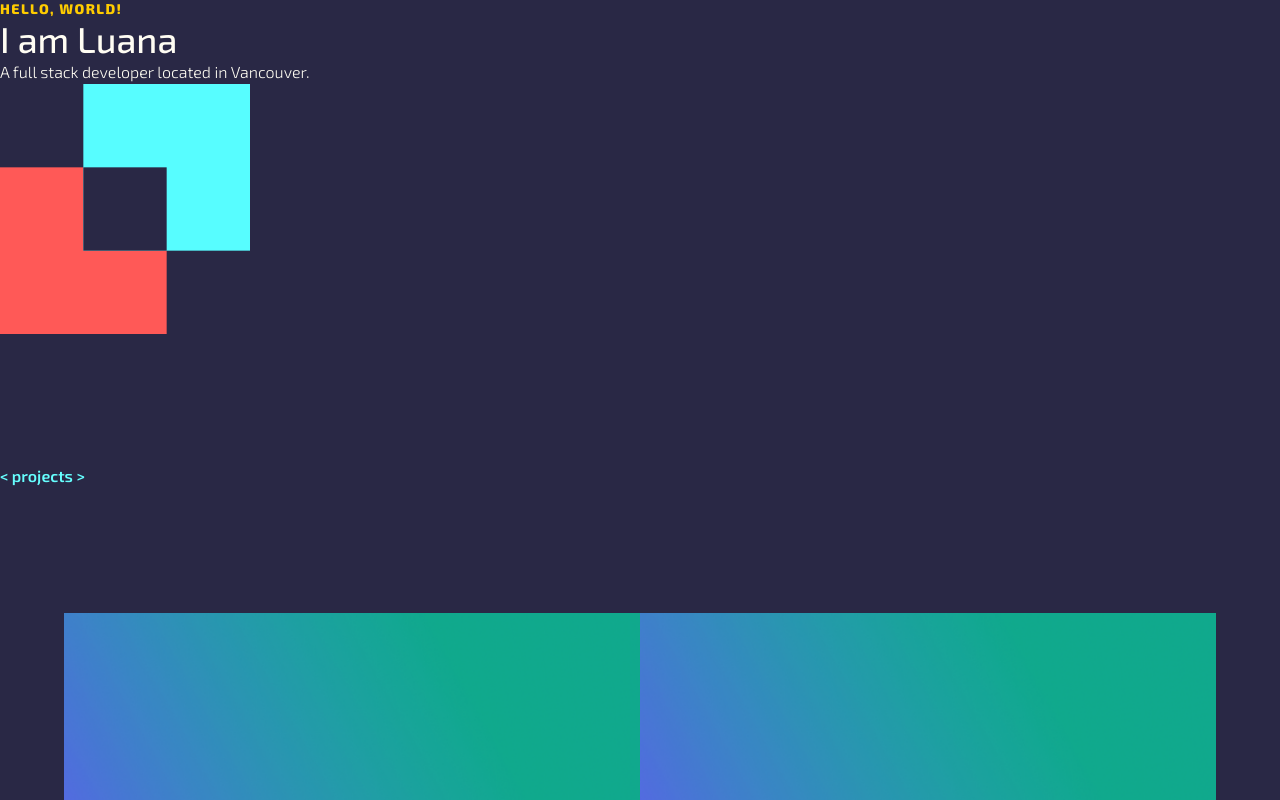
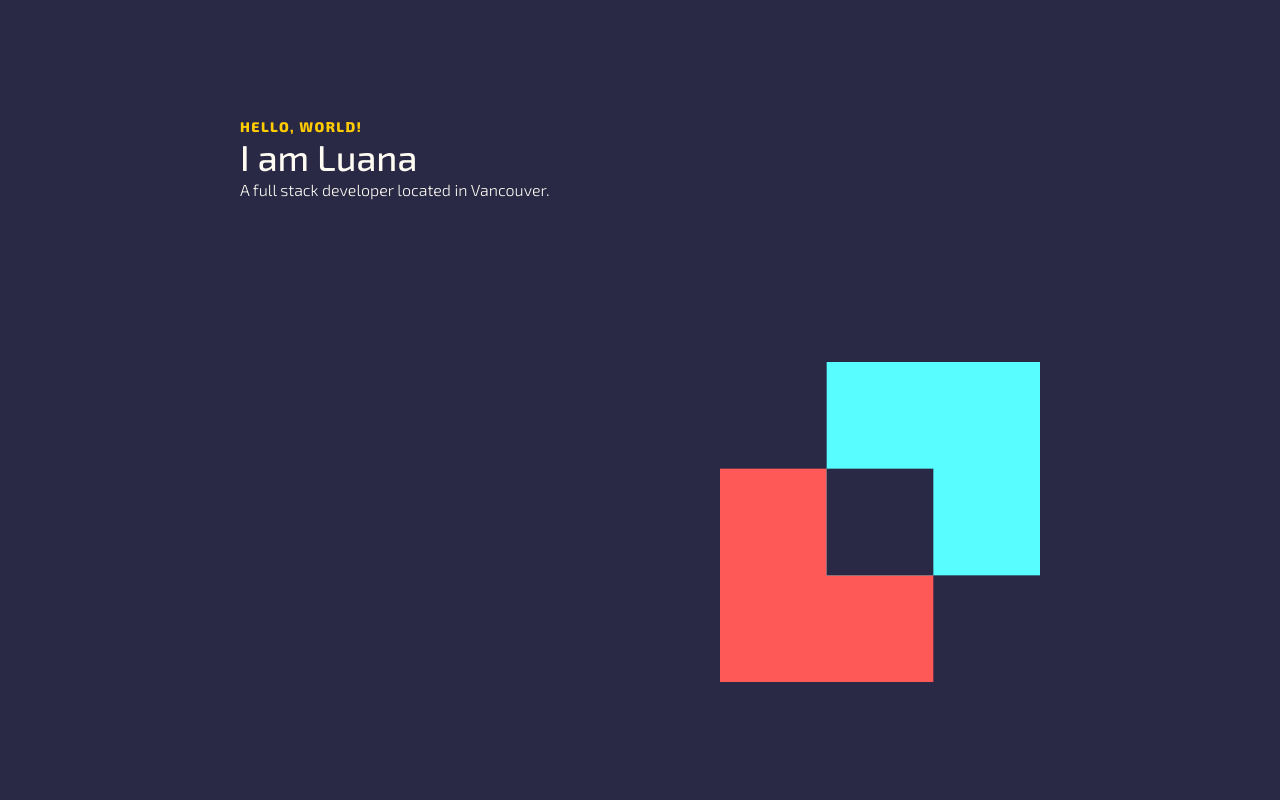
Before and after one commit to luanateixeira148/portfolio, a React (Create React App) app: page / in a window 1280 px wide. Shown: the top 800 px of the page. Built offline with nearby package versions, Linux system fonts and the light colour scheme.

Commit message:
style main comp for tablet and desktop

```diff
--- a/src/components/Home.js
+++ b/src/components/Home.js
@@ -1,5 +1,4 @@
 import "./home.scss";
-import Header from "./Header";
 import logo from "../assets/logo.svg";
 
 function Home () {
--- a/src/components/home.scss
+++ b/src/components/home.scss
@@ -10,13 +10,12 @@
 
     main {
       height: 100vh;
-      width: 100vw;
       padding: 10%;
       @include flexCenter(column);
 
       .intro {
         width: 100%;
-        margin: 0 0 20% 0;
+        margin: 10% 0 20% 0;
       }
 
       .illustration {
@@ -29,8 +28,69 @@
         .logo {
           width: 60%;
         }
-
       }
     }
   }
 }
+
+@media (min-width: $tablet-width) and (max-width: ($desktop-width - 1)) {
+
+  .home {
+    background-color: $dark-purple;
+    height: 100vh;
+
+    main {
+      height: 100vh;
+      padding: 10%;
+      @include flexCenter(column);
+
+      .intro {
+        width: 100%;
+        margin: 10% 0 20% 0;
+      }
+
+      .illustration {
+
+        display: flex;
+        justify-content: flex-end;
+        width: 100%;
+        margin: 10% 0;
+
+        .logo {
+          width: 40%;
+        }
+      }
+    }
+  }
+}
+
+@media (min-width: $desktop-width) {
+
+  .home {
+    background-color: $dark-purple;
+    height: 100vh;
+    @include flexCenter(column);
+
+    main {
+      height: 100vh;
+      width: 800px;
+      @include flexCenter(column);
+
+      .intro {
+        width: 100%;
+        margin-bottom: 20%;
+      }
+
+      .illustration {
+
+        display: flex;
+        justify-content: flex-end;
+        width: 100%;
+
+        .logo {
+          width: 40%;
+        }
+      }
+    }
+  }
+}
--- a/src/sassStyles/_variables.scss
+++ b/src/sassStyles/_variables.scss
@@ -16,6 +16,6 @@ $off-white: #FFFDF3;
  * Break-points
  */
 
- $mobile-width: 767px;
- $tablet-width: 768px;
- $desktop-width: 1024px;
+$mobile-width: 767px;
+$tablet-width: 768px;
+$desktop-width: 1024px;
```
